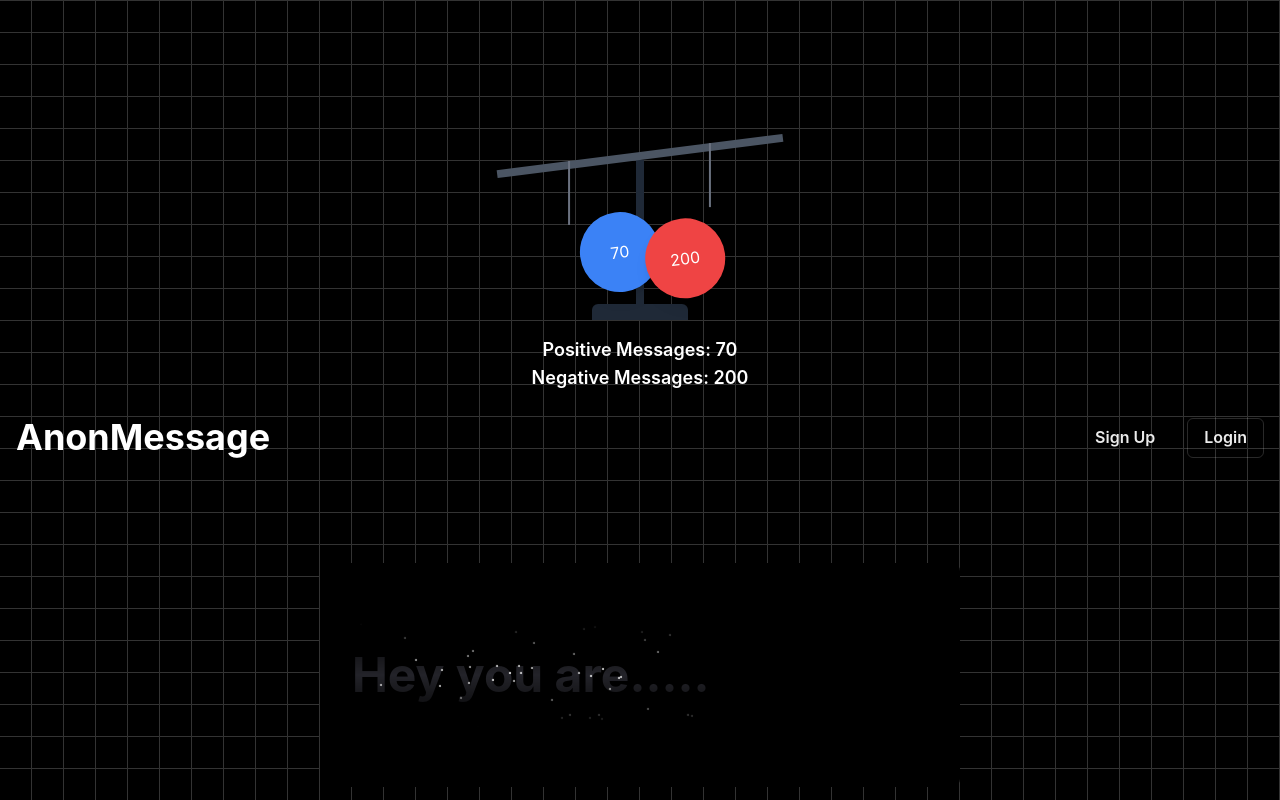
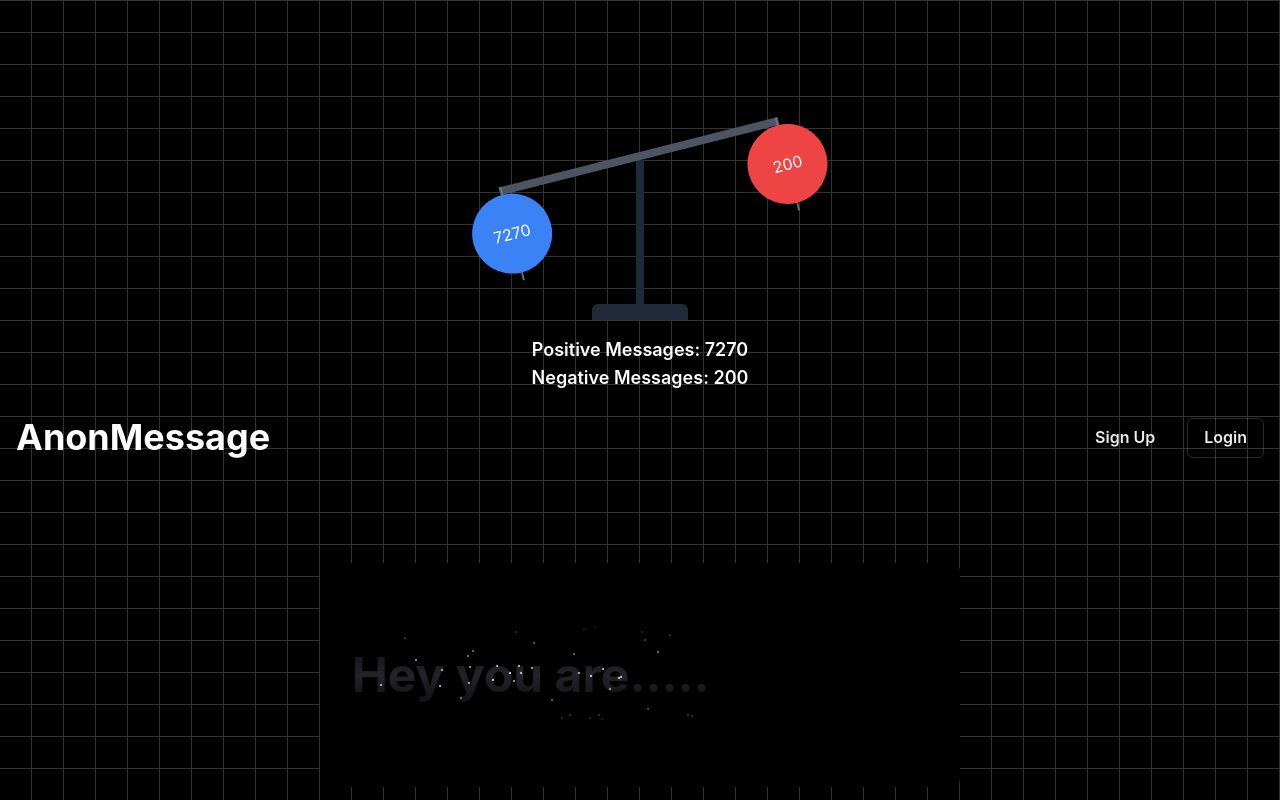
Before and after one commit to vinender/anon-message, a Next.js app in the folder frontend/: page / in a window 1280 px wide. Shown: the top 800 px of the page. Built offline with nearby package versions, Linux system fonts and the light colour scheme.

Commit message:
weigh scale updates

```diff
--- a/frontend/src/components/ui/weigh-scale.js
+++ b/frontend/src/components/ui/weigh-scale.js
@@ -7,9 +7,9 @@ const WeighingScale = ({ positiveMessages, negativeMessages }) => {
       ? 0
       : (positiveMessages - negativeMessages) / totalMessages;
 
-  // The rotation angle will be between -15deg to 15deg
+  // Invert the rotation angle to correct the direction
   const maxRotation = 15;
-  const rotationAngle = balance * maxRotation;
+  const rotationAngle = -balance * maxRotation;
 
   return (
     <div className="flex flex-col items-center">
@@ -18,55 +18,57 @@ const WeighingScale = ({ positiveMessages, negativeMessages }) => {
         <div className="absolute bottom-0 left-1/2 transform -translate-x-1/2 w-24 h-4 bg-gray-800 rounded-t-md"></div>
 
         {/* Scale Pillar */}
-        <div className="absolute bottom-4 left-1/2 transform -translate-x-1/2 w-2 h-36 bg-gray-800"></div>
-
+        <div className="absolute bottom-4 left-1/2 transform -translate-x-1/2 flex flex-col items-center">
           {/* Scale Beam */}
           <div
-          className="absolute bottom-40 left-1/2 transform origin-bottom-center w-72 h-2 bg-gray-600 transition-transform duration-700 ease-in-out"
+            className="relative w-72 h-2 bg-gray-600 transition-transform duration-700 ease-in-out"
             style={{
-            transform: `translateX(-50%) rotate(${rotationAngle}deg)`,
+              transform: `rotate(${rotationAngle}deg)`,
+              transformOrigin: 'center bottom',
             }}
           >
-          {/* Left Chain */}
+            {/* Left Chain and Pan */}
             <div
-            className="absolute left-1/4 top-0 w-0.5 h-16 bg-gray-500 transform origin-top transition-transform duration-700 ease-in-out"
+              className="absolute left-0 top-0 w-0.5 h-24 bg-gray-500 flex flex-col items-center"
               style={{
-              transform: `rotate(${-rotationAngle}deg)`,
+                transform: `translateX(50%)`,
               }}
-          ></div>
-
-          {/* Right Chain */}
-          <div
-            className="absolute right-1/4 top-0 w-0.5 h-16 bg-gray-500 transform origin-top transition-transform duration-700 ease-in-out"
-            style={{
-              transform: `rotate(${-rotationAngle}deg)`,
-            }}
-          ></div>
-
+            >
               {/* Left Pan */}
               <div
-            className="absolute left-1/4 top-16 transform -translate-x-1/2 w-20 h-20 bg-blue-500 rounded-full flex items-center justify-center text-white shadow-lg transition-transform duration-700 ease-in-out"
-            style={{
-              transform: `translateY(${rotationAngle}px)`,
-            }}
+                className="w-20 h-20 bg-blue-500 rounded-full flex items-center justify-center text-white shadow-lg mt-2 transition-transform duration-700 ease-in-out"
               >
                 {positiveMessages}
               </div>
+            </div>
 
+            {/* Right Chain and Pan */}
+            <div
+              className="absolute right-0 top-0 w-0.5 h-24 bg-gray-500 flex flex-col items-center"
+              style={{
+                transform: `translateX(-50%)`,
+              }}
+            >
               {/* Right Pan */}
               <div
-            className="absolute right-1/4 top-16 transform translate-x-1/2 w-20 h-20 bg-red-500 rounded-full flex items-center justify-center text-white shadow-lg transition-transform duration-700 ease-in-out"
-            style={{
-              transform: `translateY(${-rotationAngle}px)`,
-            }}
+                className="w-20 h-20 bg-red-500 rounded-full flex items-center justify-center text-white shadow-lg mt-2 transition-transform duration-700 ease-in-out"
               >
                 {negativeMessages}
               </div>
             </div>
           </div>
+
+          {/* Pillar */}
+          <div className="w-2 h-36 bg-gray-800"></div>
+        </div>
+      </div>
       <div className="mt-4 text-center">
-        <p className="text-lg font-semibold">Positive Messages: {positiveMessages}</p>
-        <p className="text-lg font-semibold">Negative Messages: {negativeMessages}</p>
+        <p className="text-lg font-semibold">
+          Positive Messages: {positiveMessages}
+        </p>
+        <p className="text-lg font-semibold">
+          Negative Messages: {negativeMessages}
+        </p>
       </div>
     </div>
   );
--- a/frontend/src/pages/index.js
+++ b/frontend/src/pages/index.js
@@ -64,7 +64,7 @@ export default function Home() {
 
         <Box minH="100vh" bgGradient={bgGradient} color="white">
           <Container maxW="container.xl">
-                <WeighingScale positiveMessages={70} negativeMessages={200} />
+                <WeighingScale positiveMessages={7270} negativeMessages={200} />
             {/* Header */}
             <Flex as="header" align="center" justify="space-between" wrap="wrap" py={6}>
               <Heading as="h1" size="xl" fontWeight="bold">
```
Lines whose indentation alone changed are shown as unchanged.
